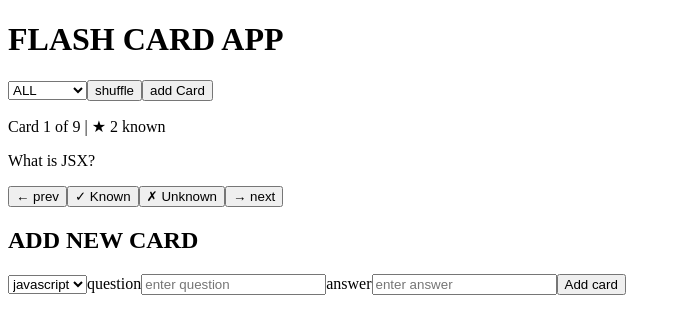
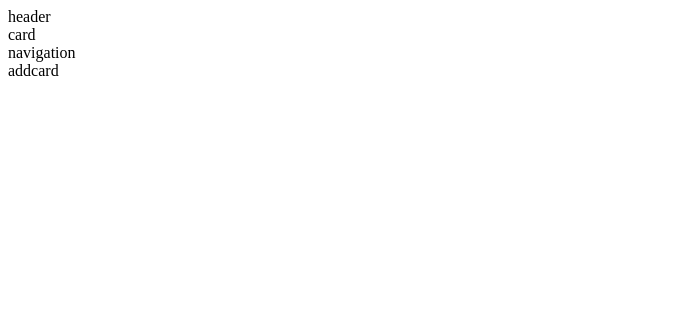
Before and after one commit to shibaan1/FlashCard-App, a React (Vite) app: page / in a window 1280 px wide. Shown: the top 334 px of the page, without its empty margins (0-681 px from the left). Built offline with nearby package versions, Linux system fonts and the light colour scheme.

Commit message:
feat: set up component structure

```diff
--- a/src/App.jsx
+++ b/src/App.jsx
@@ -1,5 +1,8 @@
 import { useState } from 'react'
-
+import Header from './components/header'
+import Card from './components/card'
+import Navigation from './components/navigation'
+import AddCard from './components/addcard'
 import './App.css'
 
 const CardData = [
@@ -27,69 +30,10 @@ function App() {
   return (
     <div>
 
-      <header>
-
-        <h1>FLASH CARD APP</h1>
-
-        <select >
-          <option value="ALL">ALL</option>
-          <option value="JavaScript">javascript</option>
-          <option value="React">react</option>
-          <option value="HTML">HTML</option>
-        </select>
-
-        <button>shuffle</button>
-        <button>add Card</button>
-      </header>
-
-
-      <main>
-
-        <p>Card 1 of 9 | ★ 2 known</p>
-        <div>
-          <p>What is JSX?</p>
-        </div>
-
-        <div>
-          <span>
-            <button>&larr; prev</button>
-          </span>
-
-          <span>
-            <button>✓ Known</button>
-            <button>✗ Unknown</button>
-          </span>
-
-          <span>
-            <button>&rarr; next</button>
-          </span>
-        </div>
-
-      </main>
-
-
-      <section>
-
-        <h2>ADD NEW CARD</h2>
-
-        <form >
-
-          <select>
-            <option value="JavaScript">javascript</option>
-            <option value="HTML">html</option>
-            <option value="React">react</option>
-          </select>
-
-          <label>question</label>
-          <input type="text" placeholder='enter question' />
-
-          <label>answer</label>
-          <input type="text" placeholder='enter answer' />
-
-          <button>Add card</button>
-        </form>
-
-      </section>
+<Header />
+<Card />
+<Navigation />
+<AddCard />
 
     </div>
   )
--- /dev/null
+++ b/src/components/addcard.jsx
@@ -0,0 +1,11 @@
+import React from 'react'
+
+const AddCard = () => {
+  return (
+    <div>
+      addcard
+    </div>
+  )
+}
+
+export default AddCard
--- /dev/null
+++ b/src/components/card.jsx
@@ -0,0 +1,11 @@
+import React from 'react'
+
+const Card = () => {
+  return (
+    <div>
+      card
+    </div>
+  )
+}
+
+export default Card
--- /dev/null
+++ b/src/components/header.jsx
@@ -0,0 +1,11 @@
+import React from 'react'
+
+const Header = () => {
+  return (
+    <div>
+      header
+    </div>
+  )
+}
+
+export default Header
--- /dev/null
+++ b/src/components/navigation.jsx
@@ -0,0 +1,11 @@
+import React from 'react'
+
+const Navigation = () => {
+  return (
+    <div>
+      navigation
+    </div>
+  )
+}
+
+export default Navigation
```
